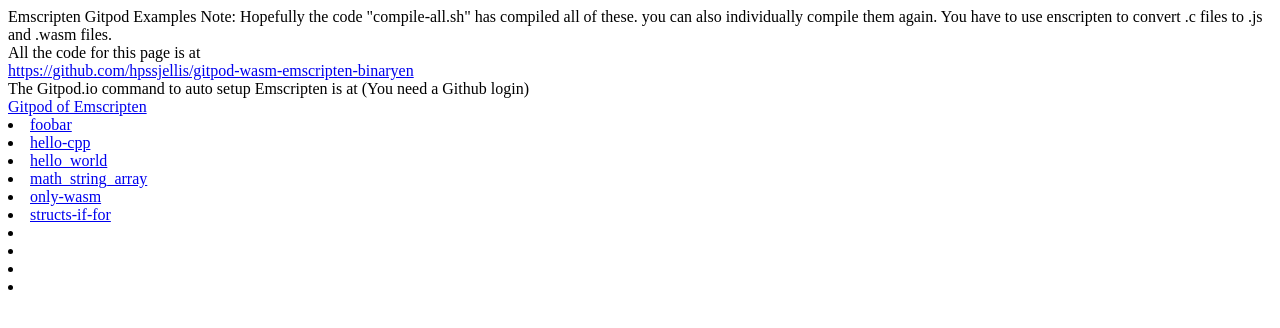
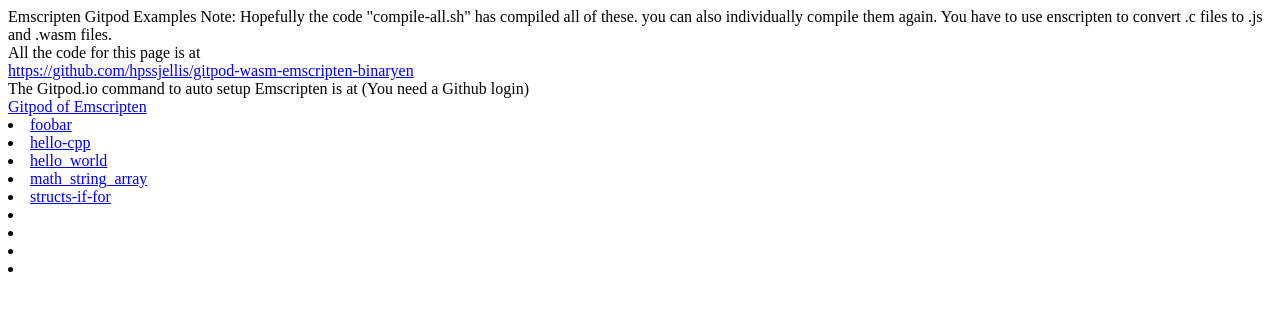
Before and after one commit to hpssjellis/gitpod-wasm-emscripten-binaryen, a plain HTML site: page public/index.html in a window 1280 px wide. Drawn offline with Linux system fonts and the light colour scheme.

Commit message:
Update index.html

```diff
--- a/public/index.html
+++ b/public/index.html
@@ -16,7 +16,6 @@ All the code for this page is at   <br><a href="https://github.com/hpssjellis/gi
 <li><a href="./hello-cpp/hello-cpp.html">hello-cpp</a>
 <li><a href="./hello_world/hello_world.html">hello_world</a>
 <li><a href="./math_string_array/math_string_array.html">math_string_array</a>
-<li><a href="./only-wasm/only-wasm.html">only-wasm</a>
 <li><a href="./structs-if-for/structs-if-for.html">structs-if-for</a>
 <li><a href=""></a>
 <li><a href=""></a>
```
